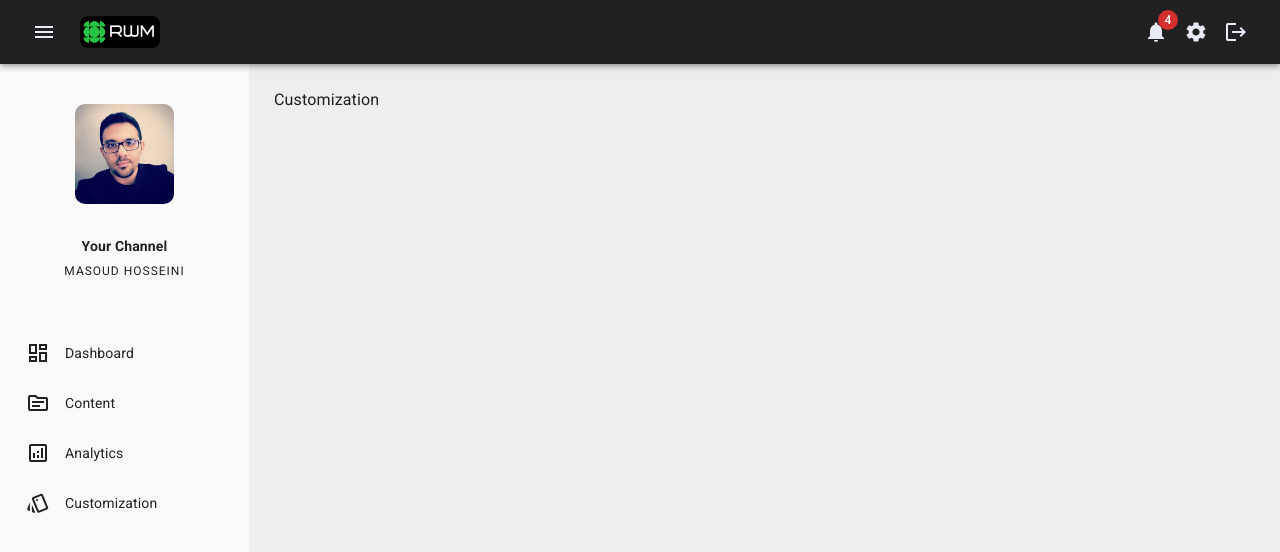
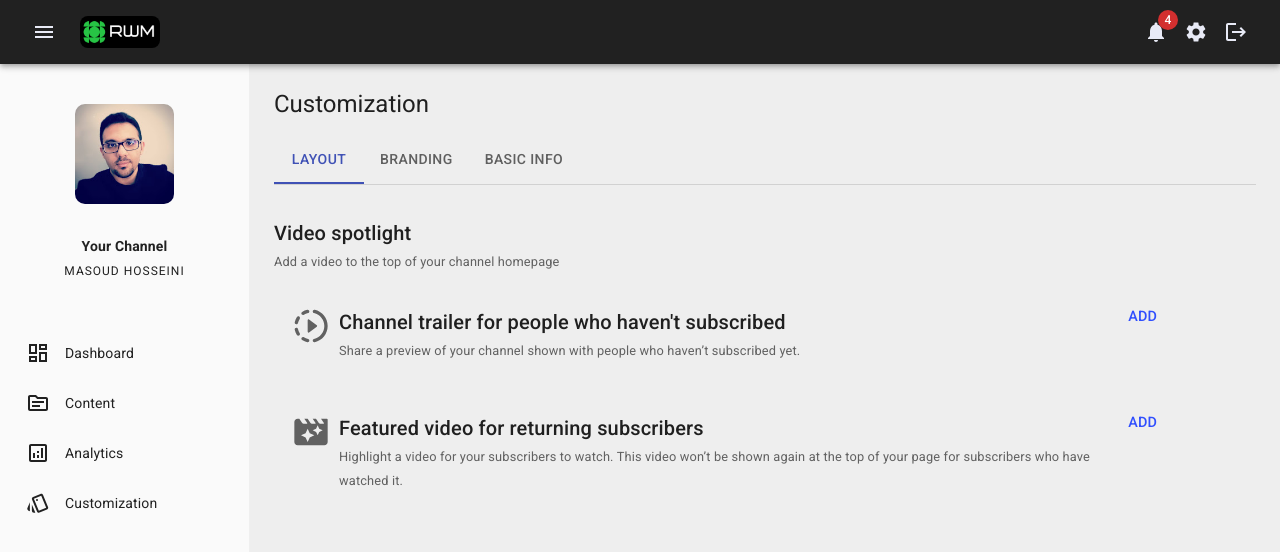
Before and after one commit to fredie7385/mui_admin_dashboard_app_1, a React (Vite) app: page /customization in a window 1280 px wide. Shown: the top 552 px of the page. Built offline with nearby package versions, Linux system fonts and the light colour scheme.

Commit message:
subject: customization tab.

```diff
--- a/src/containers/Customization/Customization.jsx
+++ b/src/containers/Customization/Customization.jsx
@@ -1,9 +1,96 @@
+import { Box, Card, CardContent, Divider, Tab, Tabs, Typography } from "@mui/material";
+import { useState } from "react";
+import TabPanel from './../../components/TabPanel.jsx';
+import ColorText from './../../components/ColorText.jsx';
+import SlowMotionVideoRoundedIcon from '@mui/icons-material/SlowMotionVideoRounded';
+import MovieFilterRoundedIcon from '@mui/icons-material/MovieFilterRounded';
+
+function Customization() {
+    const [value, setValue] = useState(0);
+
+    const handleChange = (event, newValue) => {
+        setValue(newValue);
+    };
+    return <Box>
+        <Typography sx={styles.pageTitle} variant="h5">Customization</Typography>
+        <Box sx={styles.tabHeader}>
+            <Tabs value={value} onChange={handleChange}>
+                <Tab label="Layout" id='tab-0' />
+                <Tab label="Branding" id='tab-1' />
+                <Tab label="Basic Info" id='tab-2' />
+            </Tabs>
+        </Box>
+        <TabPanel value={value} index={0} sx={{}}>
+            <Typography variant="h6">Video spotlight</Typography>
+            <ColorText color="neutral.normal">
+                <Typography variant="h7">Add a video to the top of your channel homepage</Typography>
+            </ColorText>
+            <Box sx={styles.rowContainer}>
+                <SlowMotionVideoRoundedIcon sx={styles.rowIcon} />
+                <Box sx={styles.secondColumn}>
+                    <Typography variant="h6">Channel trailer for people who haven't subscribed</Typography>
+                    <ColorText color='neutral.normal'><Typography variant="h7">Share a preview of your channel shown with people who haven’t subscribed yet.</Typography></ColorText>
+
+                </Box>
+                <Typography sx={styles.rowLink} variant="link">ADD</Typography>
+            </Box>
+            <Box sx={styles.rowContainer}>
+                <MovieFilterRoundedIcon sx={styles.rowIcon} />
+                <Box sx={styles.secondColumn}>
+                    <Typography variant="h6">Featured video for returning subscribers</Typography>
+                    <ColorText color='neutral.normal'><Typography variant="h7">Highlight a video for your subscribers to watch. This video won’t be shown again at the top of your page for subscribers who have watched it.</Typography></ColorText>
+                </Box>
+                <Typography sx={styles.rowLink} variant="link">ADD</Typography>
+            </Box>
 
 
-function Customization() {
-  return (
-    <div>Customization</div>
-  )
+        </TabPanel>
+        <TabPanel value={value} index={1}>
+            <Typography>Nothing yet!</Typography>
+
+        </TabPanel>
+        <TabPanel value={value} index={2}>
+            <Typography>Nothing yet!</Typography>
+        </TabPanel>
+        <TabPanel value={value} index={3}>
+            <Typography>Nothing yet!</Typography>
+        </TabPanel>
+    </Box>;
 }
 
-export default Customization
+export default Customization;
+
+/**
+ * @type {import("@mui/material").SxProps}
+ */
+
+const styles = {
+    pageTitle: {
+        mb: 2
+    },
+    tabHeader: {
+        borderBottom: 1,
+        borderColor: 'divider'
+    },
+    rowContainer: {
+        width: '100%',
+        maxWidth: 900,
+        border: 1,
+        borderColor: 'neutral.medium',
+        borderRadius: 1,
+        mt: 2,
+        p: 2,
+        display: 'flex',
+        alignItems: 'flex-start'
+    },
+    rowIcon: {
+        fontSize: 40,
+        color: 'neutral.normal'
+    },
+    secondColumn: {
+        ml: 1
+    },
+    rowLink: {
+        ml: 'auto'
+    }
+}
```
